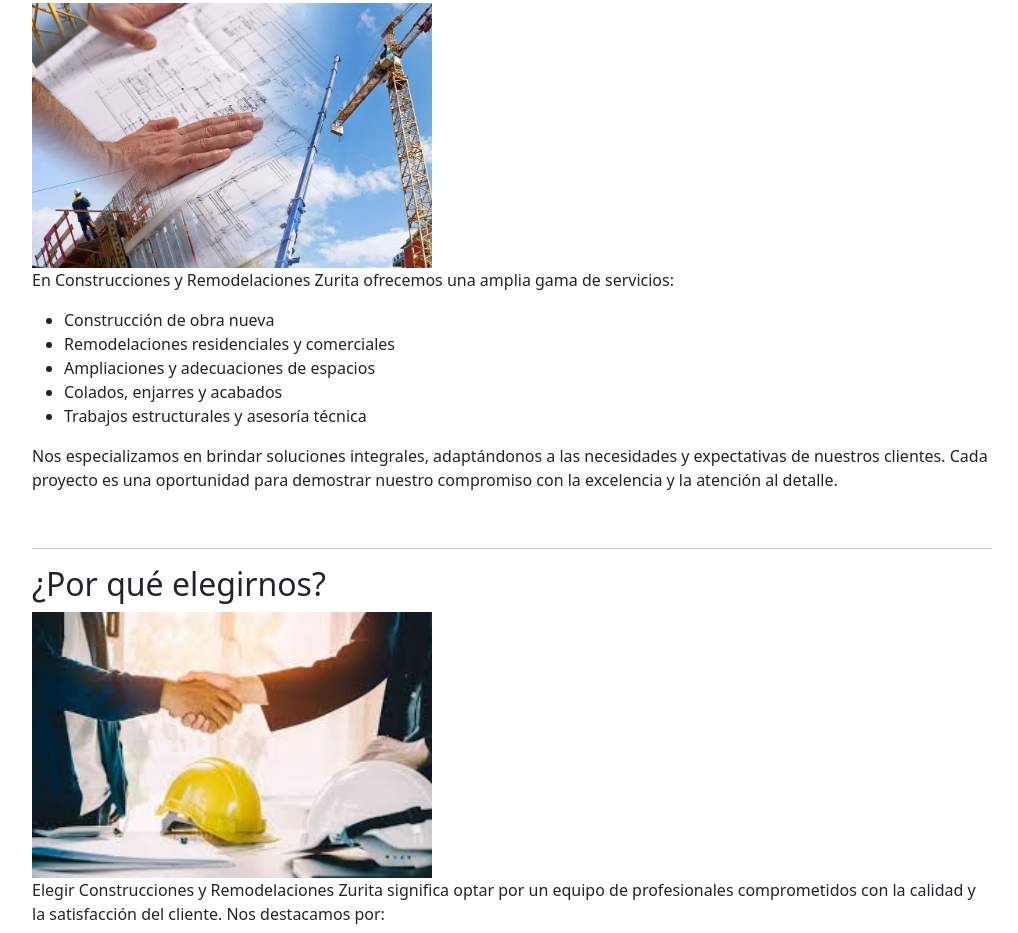
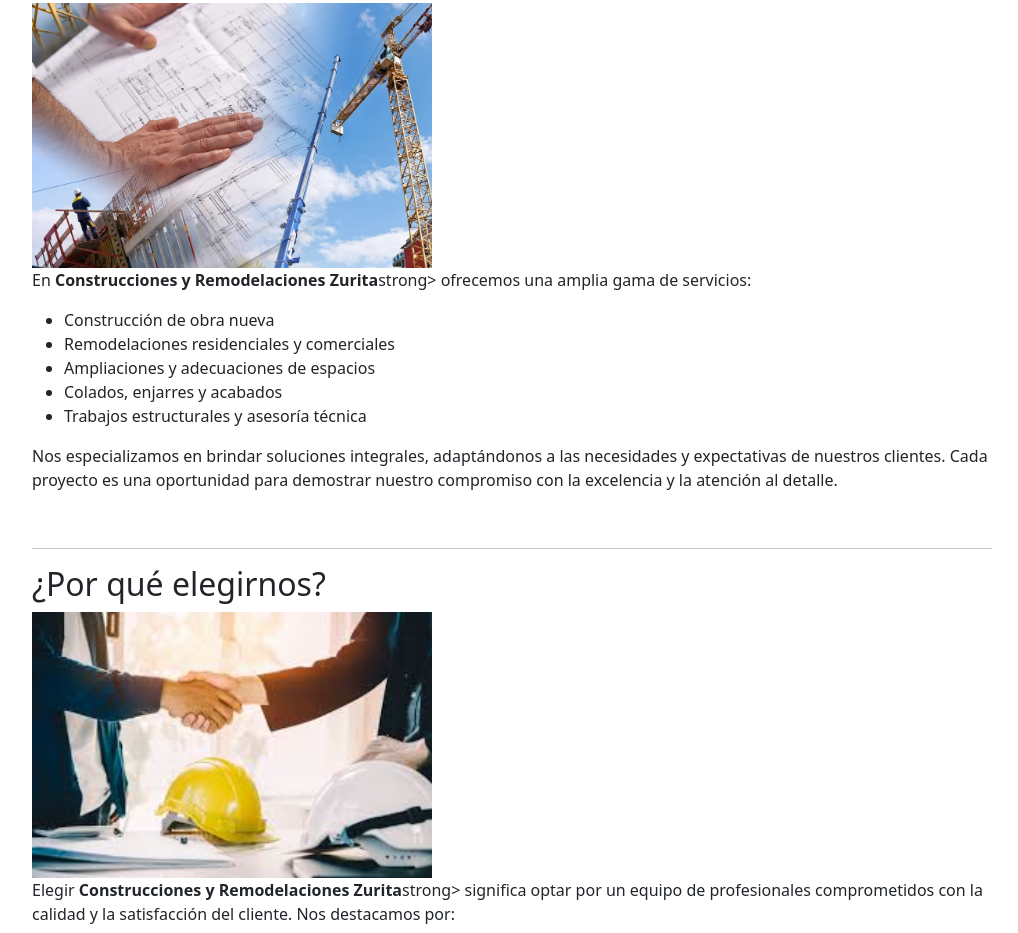
Before and after one commit to AlejandroZuritaPerez/ConstRmdlZurita, a website: page about.html in a window 1280 px wide. Shown: the part 947-1880 px from the top of the page, without its empty margins (128-1146 px from the left). Drawn offline with nearby package versions, Linux system fonts and the light colour scheme.

Commit message:
Update about.html

```diff
--- a/about.html
+++ b/about.html
@@ -55,7 +55,7 @@
     <h2>¿Qué hacemos?</h2>
     <img src="Imagenes/Constr4.png" alt="¿Qué hacemos?" style="width: 400px; height: auto;">
     <p>
-      En Construcciones y Remodelaciones Zurita ofrecemos una amplia gama de servicios:
+      En <strong>Construcciones y Remodelaciones Zurita</strong>strong> ofrecemos una amplia gama de servicios:
     <ul>
       <li>Construcción de obra nueva</li>
       <li>Remodelaciones residenciales y comerciales</li>
@@ -74,7 +74,7 @@
     <h2>¿Por qué elegirnos?</h2>
     <img src="Imagenes/Constr9.png" alt="¿Por qué elegirnos?" style="width: 400px; height: auto;">
     <p>
-      Elegir Construcciones y Remodelaciones Zurita significa optar por un equipo de profesionales comprometidos con la
+      Elegir <strong>Construcciones y Remodelaciones Zurita</strong>strong> significa optar por un equipo de profesionales comprometidos con la
       calidad y la satisfacción del cliente. Nos destacamos por:
     </p>
     <ul>
```
